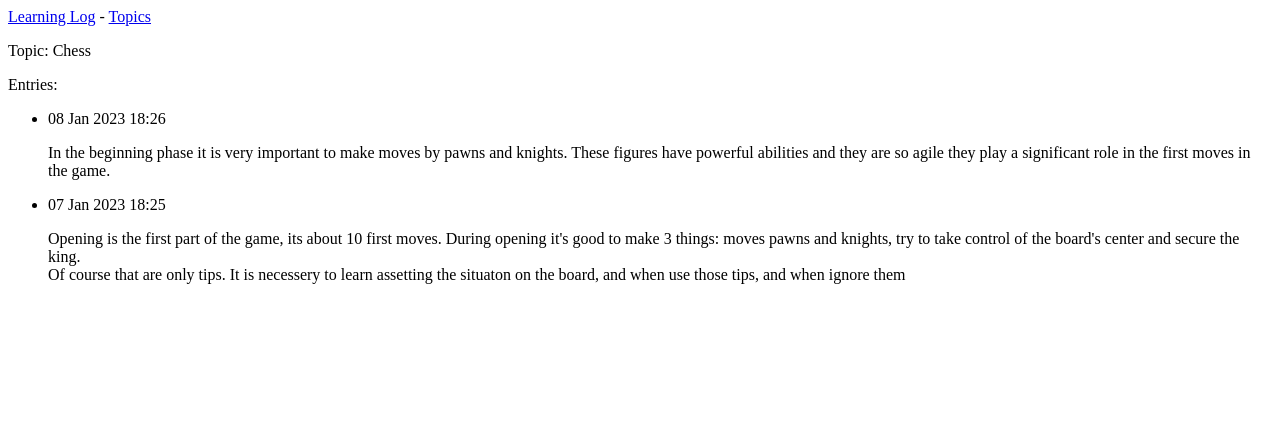
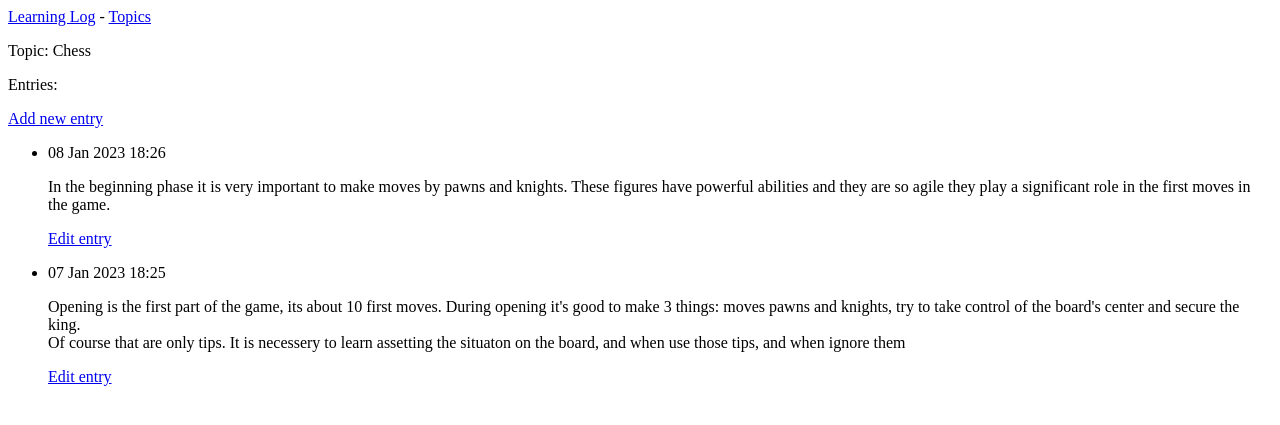
Before and after one commit to Macias92/LearningLog, a Django app: page /topics/1 in a window 1280 px wide. Shown: the top 425 px of the page. Run offline with Django 4.2, Linux system fonts and the light colour scheme; data comes from the database, SQL or seed files in the repository; both versions use the stored data as it was after the commit.

Commit message:
Added 'new topic', 'edit entry'

```diff
--- a/learning_logs/urls.py
+++ b/learning_logs/urls.py
@@ -1,11 +1,13 @@
 """learning_logs URL Configuration"""
 from django.urls import path
-from . import views
+from . import views, forms
 
 app_name = 'learning_logs'
 urlpatterns = [
     path('', views.index, name='index'),
     path('topics/', views.topics, name='topics'),
     path('topics/<int:topic_id>', views.topic, name='topic'),
-
+    path('new_topic/', views.new_topic, name='new_topic'),
+    path('new_entry/<int:topic_id>', views.new_entry, name='new_entry'),
+    path('edit_entry/<int:entry_id>', views.edit_entry, name='edit_entry'),
 ]
--- a/learning_logs/views.py
+++ b/learning_logs/views.py
@@ -1,7 +1,10 @@
-from django.shortcuts import render
-from learning_logs.models import Topic
+from django.shortcuts import render, redirect
+from learning_logs.models import Topic, Entry
+from learning_logs.forms import TopicForm, EntryForm
 
 # Create your views here.
+
+
 def index(request):
     return render(request, 'index.html')
 
@@ -11,8 +14,53 @@ def topics(request):
     context = {'topics': topics}
     return render(request, 'topics.html', context)
 
+
 def topic(request, topic_id):
     topic = Topic.objects.get(id=topic_id)
     entries = topic.entry_set.order_by('-date_added')
     context = {'topic': topic, 'entries': entries}
     return render(request, 'topic.html', context)
+
+
+def new_topic(request):
+    if request.method != 'POST':
+        form = TopicForm()
+    else:
+        form = TopicForm(data=request.POST)
+        if form.is_valid():
+            form.save()
+            return redirect('learning_logs:topics')
+
+    context = {'form': form}
+    return render(request, 'new_topic.html', context)
+
+
+def new_entry(request, topic_id):
+    topic = Topic.objects.get(id=topic_id)
+    if request.method == 'GET':
+        form = EntryForm()
+    else:
+        form = EntryForm(data=request.POST)
+        if form.is_valid():
+            new_entry = form.save(commit=False)
+            new_entry.topic = topic
+            new_entry.save()
+
+            return redirect('learning_logs:topic', topic_id=topic_id)
+
+    context = {'form': form, 'topic': topic}
+    return render(request, 'new_entry.html', context)
+
+def edit_entry(request, entry_id):
+    entry = Entry.objects.get(id=entry_id)
+    topic = entry.topic
+    if request.method == 'GET':
+        form = EntryForm(instance=entry)
+    else:
+        form = EntryForm(instance=entry, data=request.POST)
+        if form.is_valid():
+            form.save()
+            return redirect('learning_logs:topic', topic_id=topic.id)
+
+    context = {'entry': entry, 'form': form, 'topic': topic}
+    return render(request, 'edit_entry.html', context)
--- a/templates/topic.html
+++ b/templates/topic.html
@@ -3,11 +3,17 @@
 <p>Topic: {{ topic }}</p>
 
 <p> Entries: </p>
+<p>
+    <a href=" {% url 'learning_logs:new_entry' topic.id %}">Add new entry</a>
+</p>
 <ul>
 	{% for entry in entries %}
 	<li>
         <p>{{ entry.date_added|date:'d M Y H:i' }}</p>
         <p>{{ entry.text|linebreaks }}</p>
+        <p>
+            <a href=" {% url 'learning_logs:edit_entry' entry.id %}"> Edit entry</a>
+        </p>
     </li>
     {% empty %}
     <li> There hasn't been added any entry yet </li>
--- a/templates/topics.html
+++ b/templates/topics.html
@@ -10,4 +10,6 @@
     <li> There hasn't been added any topic yet </li>
 	{% endfor %}
 </ul>
+
+<a href="{% url 'learning_logs:new_topic' %}"> Add new topic</a>
 {% endblock content %}
```
Also changed, not shown: learning_logs/forms.py (added, +16 -0 lines), templates/edit_entry.html (added, +11 -0 lines), templates/new_entry.html (added, +11 -0 lines), templates/new_topic.html (added, +9 -0 lines), db.sqlite3.
